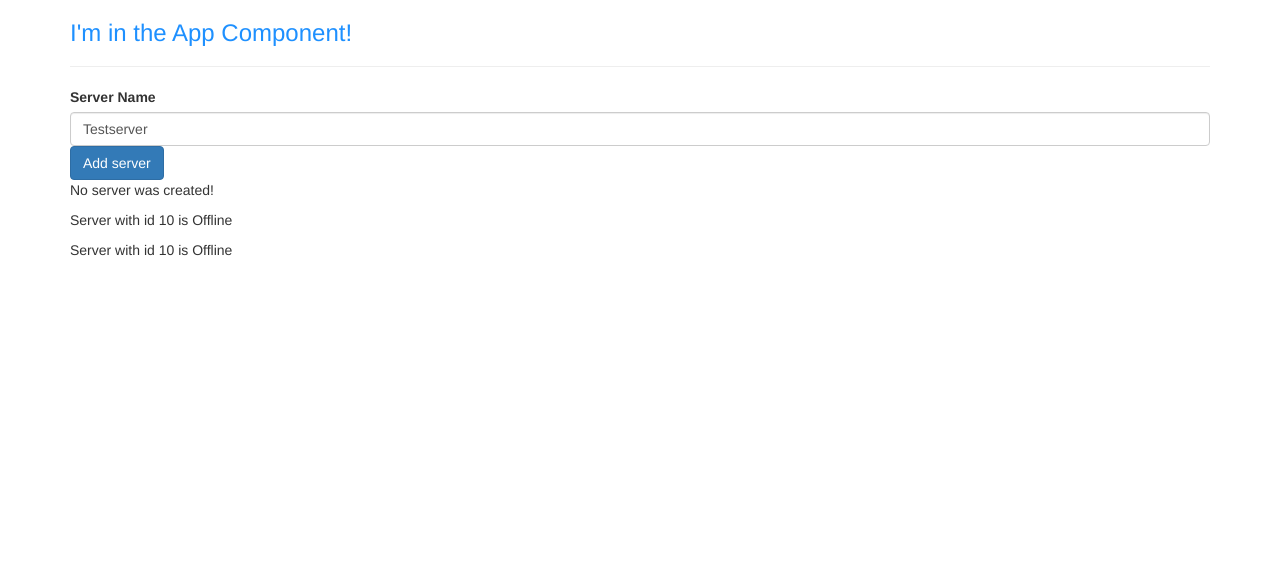
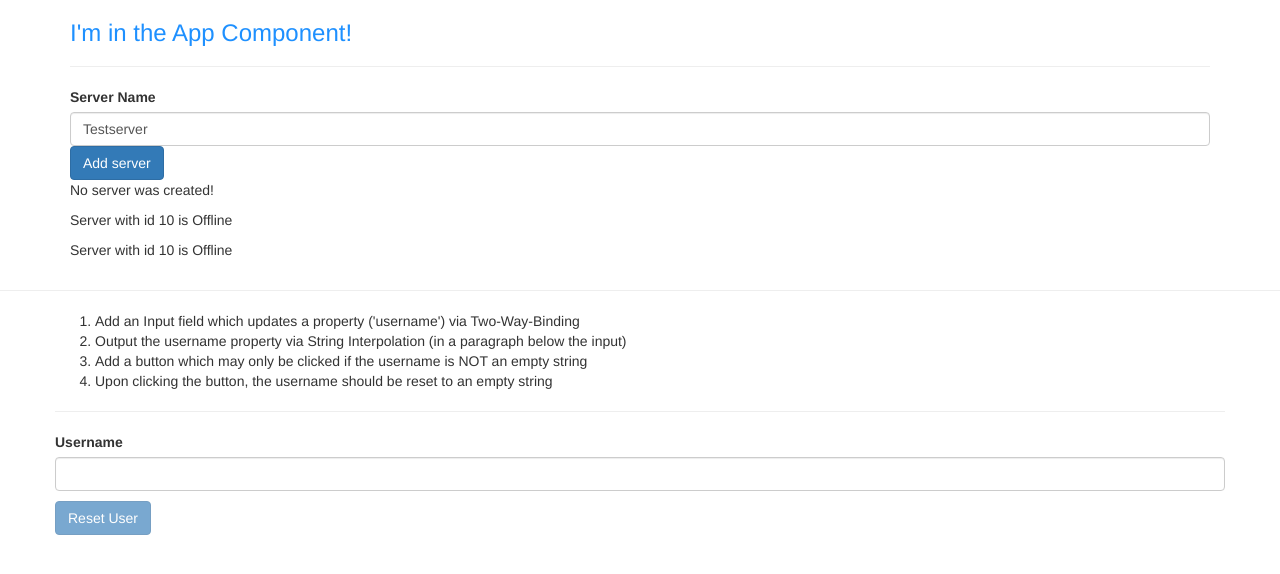
Before and after one commit to sasakocic/angular, an Angular app in the folder my-first-app/: page / in a window 1280 px wide. Shown: the top 574 px of the page. Built offline with nearby package versions, Linux system fonts and the light colour scheme.

Commit message:
assignment on data-binding

```diff
--- a/my-first-app/src/app/app.component.html
+++ b/my-first-app/src/app/app.component.html
@@ -9,3 +9,25 @@
     </div>
   </div>
 </div>
+<hr/>
+
+<div class="container">
+  <div class="row">
+    <div class="cols-xs-12">
+        <ol>
+            <li>Add an Input field which updates a property ('username') via Two-Way-Binding</li>
+            <li>Output the username property via String Interpolation (in a paragraph below the input)</li>
+            <li>Add a button which may only be clicked if the username is NOT an empty string</li>
+            <li>Upon clicking the button, the username should be reset to an empty string</li>
+          </ol>
+          <hr>
+          <label for="username">Username</label>
+          <input name="username" type="text" class="form-control" [(ngModel)]="username">
+          <p>{{ username }}</p>
+          <button
+            class="btn btn-primary"
+            [disabled]="username === ''"
+            (click)="username = ''">Reset User</button>
+    </div>
+  </div>
+</div>
--- a/my-first-app/src/app/app.component.ts
+++ b/my-first-app/src/app/app.component.ts
@@ -10,6 +10,8 @@
     }
   `]
 })
+
 export class AppComponent {
   title = 'my-first-app';
+  username = '';
 }
```
